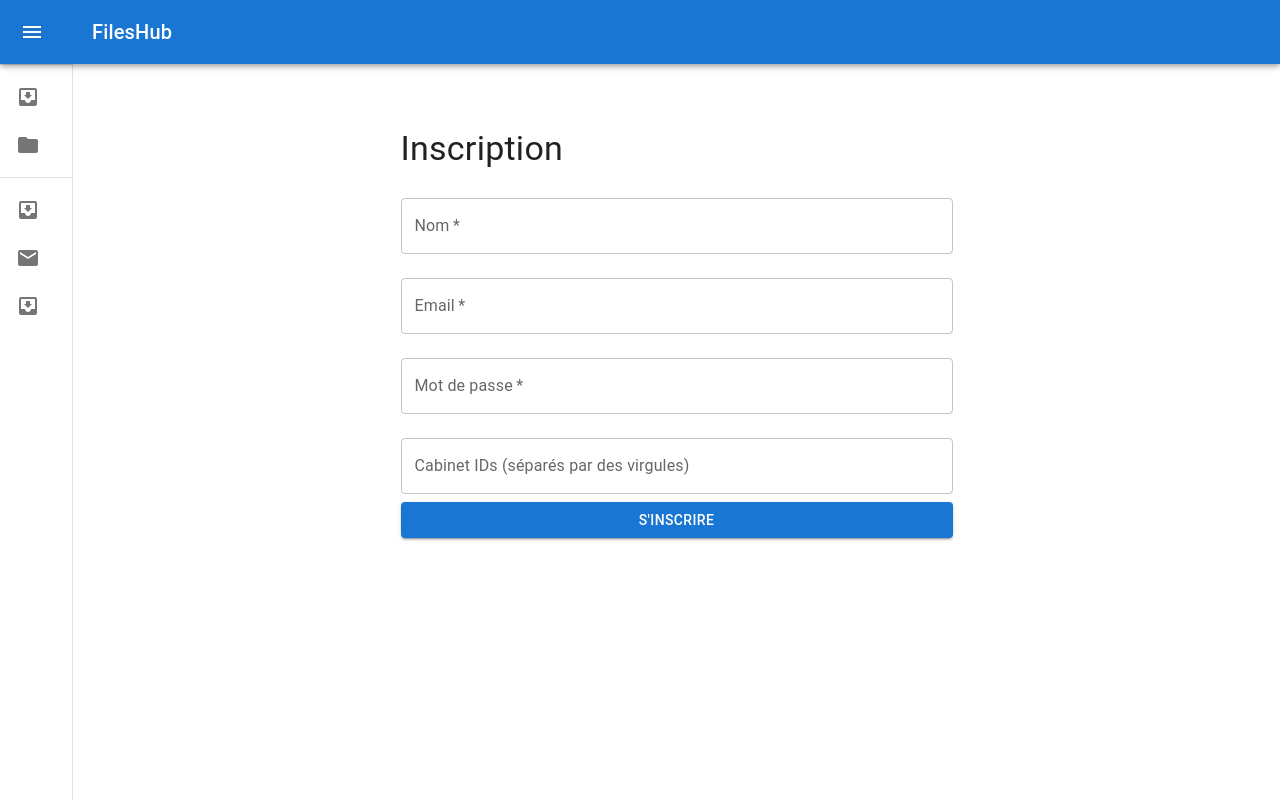
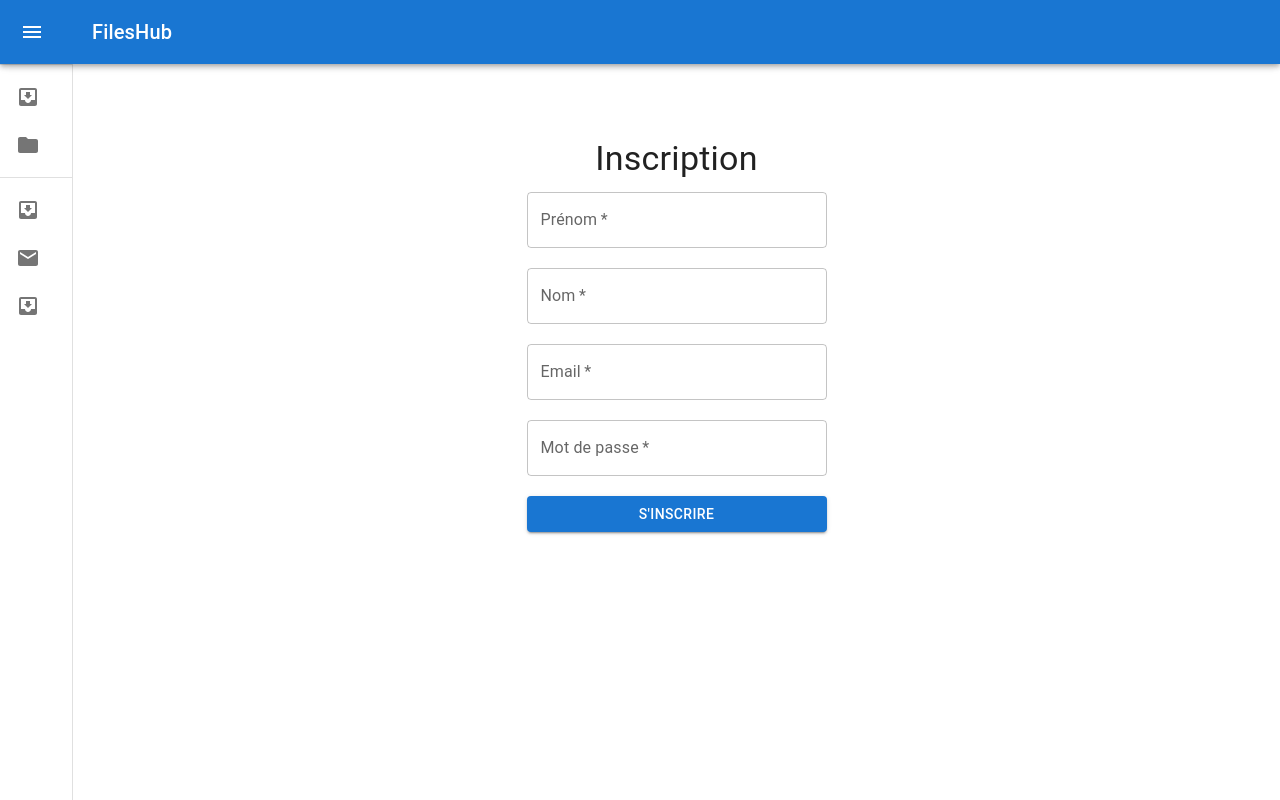
Before and after one commit to Calamia92/DoctoPet, a React app in the folder frontend/: page /signup in a window 1280 px wide. Built offline with nearby package versions, Linux system fonts and the light colour scheme.

Commit message:
updatemain

```diff
--- a/frontend/src/App.tsx
+++ b/frontend/src/App.tsx
@@ -1,11 +1,9 @@
 import React from 'react';
 import { BrowserRouter as Router, Route, Routes } from 'react-router-dom';
 import Layout from './Layout';
-import Signup from './SignUp';
-import FileManager from './FileManager';
 import Appointment from './Apointement';
 import Login from './Login';
-import Register from './Register';
+import Signup from './Signup';
 
 const App: React.FC = () => {
   return (
@@ -13,10 +11,8 @@ const App: React.FC = () => {
       <Layout>
         <Routes>
           <Route path="/signup" element={<Signup/>} />
-          <Route path="/file-manager" element={<FileManager />} />
           <Route path="/apointements" element={<Appointment />} />
           <Route path="/login" element={<Login />} />
-          <Route path="/register" element={<Register />} />
           <Route path="/" element={<div>Home Page</div>} />
         </Routes>
       </Layout>
--- a/frontend/src/Register.tsx
+++ /dev/null
@@ -1,91 +0,0 @@
-import React, { useState } from 'react';
-import { TextField, Button, Box, Typography } from '@mui/material';
-
-const Register = () => {
-    const [firstName, setFirstName] = useState('');
-    const [lastName, setLastName] = useState('');
-    const [email, setEmail] = useState('');
-    const [password, setPassword] = useState('');
-
-    const handleFirstNameChange = (event: React.ChangeEvent<HTMLInputElement>) => {
-        setFirstName(event.target.value);
-    };
-
-    const handleLastNameChange = (event: React.ChangeEvent<HTMLInputElement>) => {
-        setLastName(event.target.value);
-    };
-
-    const handleEmailChange = (event: React.ChangeEvent<HTMLInputElement>) => {
-        setEmail(event.target.value);
-    };
-
-    const handlePasswordChange = (event: React.ChangeEvent<HTMLInputElement>) => {
-        setPassword(event.target.value);
-    };
-
-    const handleSubmit = (event: React.FormEvent) => {
-        event.preventDefault();
-        // Logique de soumission ici
-        console.log('First Name:', firstName);
-        console.log('Last Name:', lastName);
-        console.log('Email:', email);
-        console.log('Password:', password);
-    };
-
-    return (
-        <Box
-            component="form"
-            onSubmit={handleSubmit}
-            sx={{
-                display: 'flex',
-                flexDirection: 'column',
-                alignItems: 'center',
-                justifyContent: 'center',
-                marginTop: '50px',
-            }}
-        >
-            <Typography variant="h4" component="h1" gutterBottom>
-                Inscription
-            </Typography>
-            <TextField
-                label="Prénom"
-                variant="outlined"
-                value={firstName}
-                onChange={handleFirstNameChange}
-                sx={{ marginBottom: '20px', width: '300px' }}
-                required
-            />
-            <TextField
-                label="Nom"
-                variant="outlined"
-                value={lastName}
-                onChange={handleLastNameChange}
-                sx={{ marginBottom: '20px', width: '300px' }}
-                required
-            />
-            <TextField
-                label="Email"
-                variant="outlined"
-                type="email"
-                value={email}
-                onChange={handleEmailChange}
-                sx={{ marginBottom: '20px', width: '300px' }}
-                required
-            />
-            <TextField
-                label="Mot de passe"
-                variant="outlined"
-                type="password"
-                value={password}
-                onChange={handlePasswordChange}
-                sx={{ marginBottom: '20px', width: '300px' }}
-                required
-            />
-            <Button type="submit" variant="contained" color="primary" sx={{ width: '300px' }}>
-                S'inscrire
-            </Button>
-        </Box>
-    );
-}
-
-export default Register;
--- a/frontend/src/SignUp.tsx
+++ b/frontend/src/SignUp.tsx
@@ -1,78 +1,90 @@
 import React, { useState } from 'react';
-import axios from 'axios';
-import { useNavigate } from 'react-router-dom';
-import { TextField, Button, Container, Typography, Box } from '@mui/material';
+import { TextField, Button, Box, Typography } from '@mui/material';
 
-const Signup = () => {
-  const [nom, setNom] = useState('');
+const SignUp = () => {
+    const [firstName, setFirstName] = useState('');
+    const [lastName, setLastName] = useState('');
     const [email, setEmail] = useState('');
     const [password, setPassword] = useState('');
-  const [cabinetIds, setCabinetIds] = useState<string[]>([]);
-  const navigate = useNavigate();
 
-  const handleSignup = async (e: React.FormEvent) => {
-    e.preventDefault();
-    try {
-      const response = await axios.post('http://localhost:3000/utilisateurs', {
-        nom,
-        email,
-        password,
-        cabinetIds
-      });
-      console.log('Utilisateur créé :', response.data);
-      navigate('/login');
-    } catch (error) {
-      console.error('Erreur lors de la création de l\'utilisateur :', error);
-    }
+    const handleFirstNameChange = (event: React.ChangeEvent<HTMLInputElement>) => {
+        setFirstName(event.target.value);
+    };
+
+    const handleLastNameChange = (event: React.ChangeEvent<HTMLInputElement>) => {
+        setLastName(event.target.value);
+    };
+
+    const handleEmailChange = (event: React.ChangeEvent<HTMLInputElement>) => {
+        setEmail(event.target.value);
+    };
+
+    const handlePasswordChange = (event: React.ChangeEvent<HTMLInputElement>) => {
+        setPassword(event.target.value);
+    };
+
+    const handleSubmit = (event: React.FormEvent) => {
+        event.preventDefault();
+        console.log('First Name:', firstName);
+        console.log('Last Name:', lastName);
+        console.log('Email:', email);
+        console.log('Password:', password);
     };
 
     return (
-    <Container maxWidth="sm">
-      <Box mt={5}>
-        <Typography variant="h4" gutterBottom>
+        <Box
+            component="form"
+            onSubmit={handleSubmit}
+            sx={{
+                display: 'flex',
+                flexDirection: 'column',
+                alignItems: 'center',
+                justifyContent: 'center',
+                marginTop: '50px',
+            }}
+        >
+            <Typography variant="h4" component="h1" gutterBottom>
                 Inscription
             </Typography>
-        <form onSubmit={handleSignup}>
+            <TextField
+                label="Prénom"
+                variant="outlined"
+                value={firstName}
+                onChange={handleFirstNameChange}
+                sx={{ marginBottom: '20px', width: '300px' }}
+                required
+            />
             <TextField
                 label="Nom"
-            fullWidth
-            margin="normal"
-            value={nom}
-            onChange={(e) => setNom(e.target.value)}
+                variant="outlined"
+                value={lastName}
+                onChange={handleLastNameChange}
+                sx={{ marginBottom: '20px', width: '300px' }}
                 required
             />
             <TextField
                 label="Email"
+                variant="outlined"
                 type="email"
-            fullWidth
-            margin="normal"
                 value={email}
-            onChange={(e) => setEmail(e.target.value)}
+                onChange={handleEmailChange}
+                sx={{ marginBottom: '20px', width: '300px' }}
                 required
             />
             <TextField
                 label="Mot de passe"
+                variant="outlined"
                 type="password"
-            fullWidth
-            margin="normal"
                 value={password}
-            onChange={(e) => setPassword(e.target.value)}
+                onChange={handlePasswordChange}
+                sx={{ marginBottom: '20px', width: '300px' }}
                 required
             />
-          <TextField
-            label="Cabinet IDs (séparés par des virgules)"
-            fullWidth
-            margin="normal"
-            value={cabinetIds.join(',')}
-            onChange={(e) => setCabinetIds(e.target.value.split(','))}
-          />
-          <Button type="submit" variant="contained" color="primary" fullWidth>
+            <Button type="submit" variant="contained" color="primary" sx={{ width: '300px' }}>
                 S'inscrire
             </Button>
-        </form>
         </Box>
-    </Container>
     );
-};
+}
 
-export default Signup;
+export default SignUp;
```
Also changed, not shown: 1 other file (tests, documents, lock files or other folders). Lines whose indentation alone changed are shown as unchanged.
